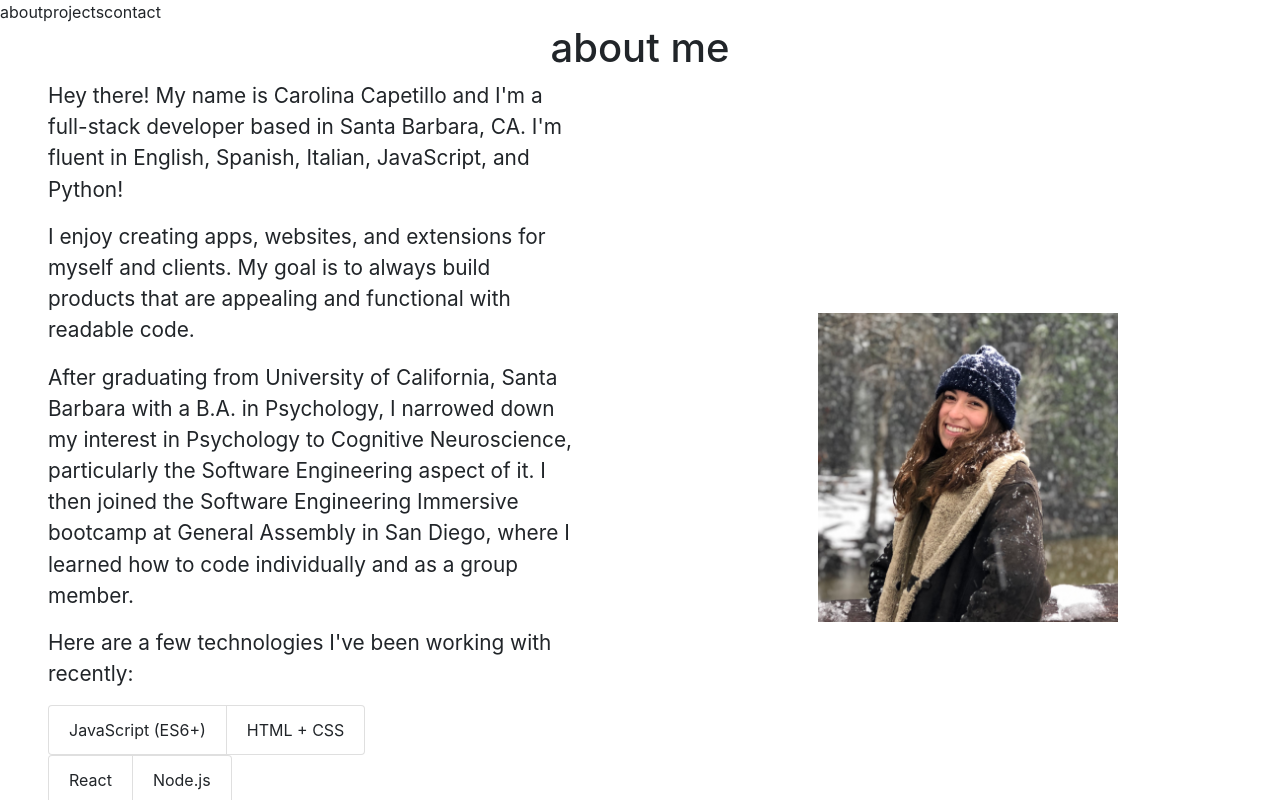
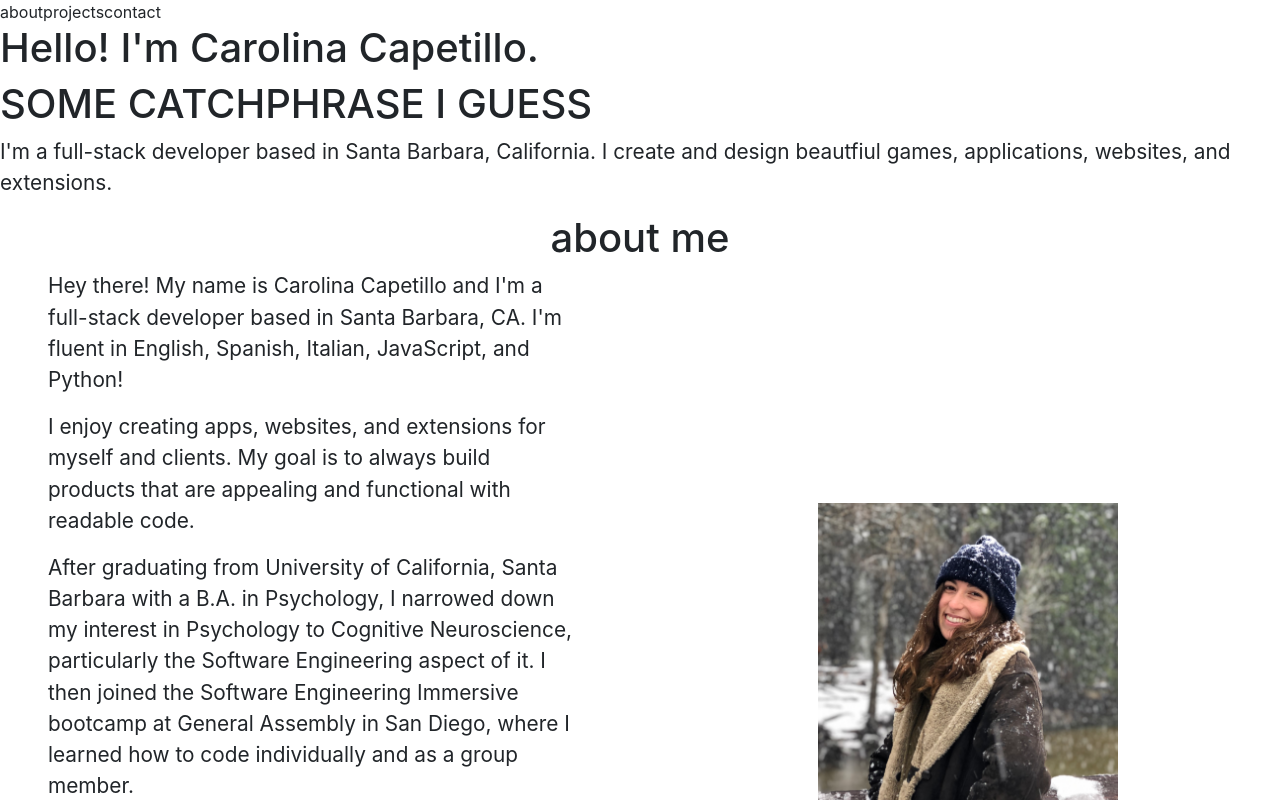
Before and after one commit to capetillo/carolina-portfolio, a React (Create React App) app: page / in a window 1280 px wide. Shown: the top 800 px of the page. Built offline with nearby package versions, Linux system fonts and the light colour scheme.

Commit message:
intro now on app.js

```diff
--- a/src/App.js
+++ b/src/App.js
@@ -1,7 +1,8 @@
 import React from 'react';
 import carolina from "../src/components/Images/carolina.jpg";
 import './App.css';
-import NavBar from './components/NavBar/NavBar'
+import NavBar from './components/NavBar/NavBar';
+import Intro from './components/Intro/Intro';
 import AboutMe from './components/Header/AboutMe';
 import ProjectsHeader from './components/Header/ProjectsHeader';
 import About from './components/About/About';
@@ -14,6 +15,7 @@ function App() {
   return (
     <div className="App">
       <NavBar/>
+      <Intro />
       <AboutMe />
         <Row >
           <Col sm={12} md={6}>
--- a/src/components/Intro/Intro.jsx
+++ b/src/components/Intro/Intro.jsx
@@ -12,3 +12,5 @@ const Intro = (props) => {
     </div>
     )
 }
+
+export default Intro;
```
